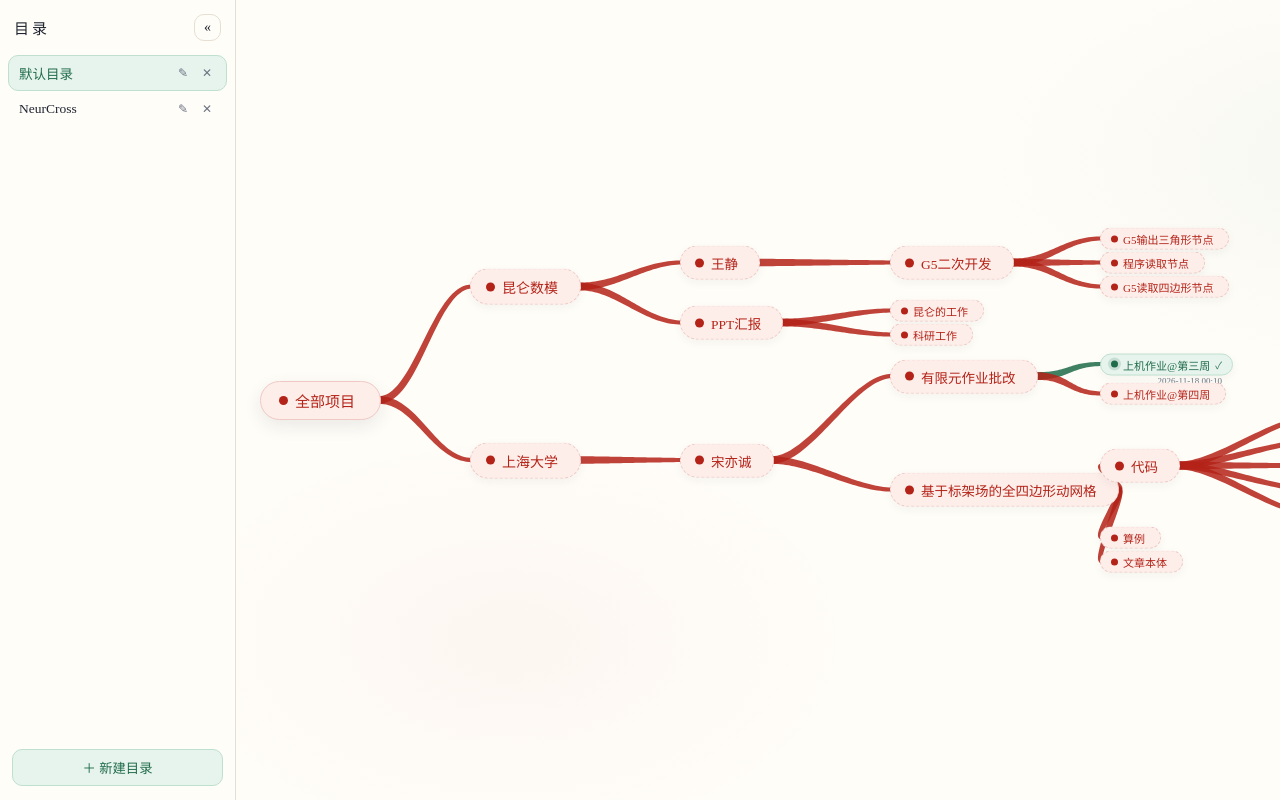
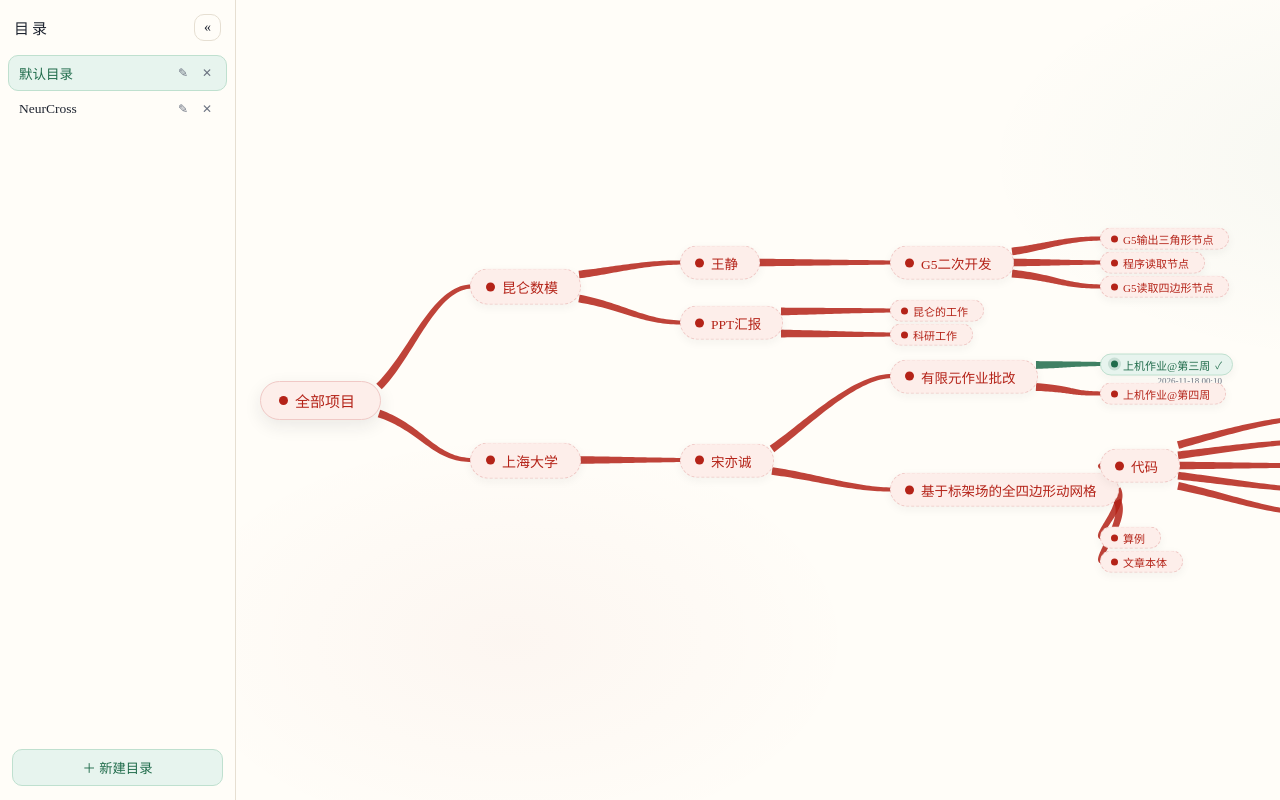
Before and after one commit to wuyuxiangbaba-spec/ToDoList, a plain HTML site: page index.html in a window 1280 px wide. Shown: the top 800 px of the page. Drawn offline with Linux system fonts and the light colour scheme.

Commit message:
Update the published sign-in tracker page.
Replace index.html with the newer HTML so GitHub Pages serves the updated site from main.

Co-authored-by: yuxiang wu <wuyuxiangbaba@gmail.com>

```diff
--- a/index.html
+++ b/index.html
@@ -2127,32 +2127,67 @@
         // 父子分支所占走廊（连线规划时作为软障碍，尽量绕开分支带），
         // 分支 path 用布局坐标直接计算，不为每条边做 DOM 测量
         const branchCorridors = [];
+        // 同一父节点下的兄弟分支一出发就错开，不再共用同一个出发点 + 同一段水平 stem：
+        // 按父节点分组（组内边已按子节点从上到下的布局顺序排列），把各自的接驳点
+        // 沿父块右缘上下分布，并让第一控制点朝各自子节点方向偏移
+        // （c1.y = yStart + α*(y2 - yStart)），向上的孩子一开始就往上离开、
+        // 向下的往下离开，曲线在前半段就分散，色带不会叠成一根粗带。
+        // N==1 时仍用父块垂直中心 from.y + 纯水平 stem，单条线走线与之前完全一致。
+        // 分支带继续用切线法线偏移（cubicRibbon）：父端半宽 BRANCH_HALF_W_PARENT、
+        // 子端半宽 BRANCH_HALF_W_CHILD，宽度不随线长/走向变细；子端水平切线接入。
+        const SIB_ALPHA = 0.32; // c1 朝子节点方向的偏移比例
+        const SIB_MIN_GAP = 2 * BRANCH_HALF_W_PARENT + 2.4; // 出发处色带不重叠的最小起点间距
+        const edgeGroups = new Map();
         for (const e of edges) {
-          const { from, to } = e;
-          const rf = rectByNid.get(from.nid), rt = rectByNid.get(to.nid);
-          if (!rf || !rt) continue;
+          let grp = edgeGroups.get(e.from.nid);
+          if (!grp) edgeGroups.set(e.from.nid, grp = []);
+          grp.push(e);
+        }
+        for (const grp of edgeGroups.values()) {
+          const rf = rectByNid.get(grp[0].from.nid);
+          if (!rf) continue;
+          const targets = grp.map(e => {
+            const rt = rectByNid.get(e.to.nid);
+            return rt ? { x2: rt.x + 2, y2: e.to.y } : null;
+          });
+          const n = grp.length;
+          // 出发点 yStart：N==1 用父块垂直中心（旧行为不变）；
+          // N>=2 优先在父块右缘 [y+pad, y+h-pad] 内均布，高度不够排开时
+          // 宁可略微超出胶囊上下沿，也不挤在中点共用一点
+          let yStarts;
+          if (n === 1) {
+            yStarts = [grp[0].from.y];
+          } else {
+            const pad = 6;
+            let gap = (rf.h - 2 * pad) / (n - 1);
+            if (gap < SIB_MIN_GAP) gap = SIB_MIN_GAP;
+            const cy = grp[0].from.y;
+            yStarts = grp.map((_, i) => cy + (i - (n - 1) / 2) * gap);
+          }
+          grp.forEach((e, i) => {
+            const tgt = targets[i];
+            if (!tgt) return;
             const x1 = rf.x + rf.w - 2;
-          const y1 = from.y;
-          const x2 = rt.x + 2;
-          const y2 = to.y;
+            const y1 = yStarts[i];
+            const { x2, y2 } = tgt;
 
             branchCorridors.push(rlRect(
               Math.min(x1, x2), Math.min(y1, y2),
               Math.max(1, Math.abs(x2 - x1)), Math.max(1, Math.abs(y2 - y1))
             ));
 
-          // 分支带用切线法线偏移（cubicRibbon）：父端半宽 BRANCH_HALF_W_PARENT、
-          // 子端半宽 BRANCH_HALF_W_CHILD，沿 t 平滑收束，长短/走向不同粗细一致
-          // 水平段统一且尽量短：父节点右边先伸出固定短水平段，再弯曲接向子节点，
-          // 不再按 dx 的 0.52 / 0.45 比例把控制点拉远
             const stem = Math.max(10, Math.min(BRANCH_STEM, (x2 - x1) * 0.5));
-          const cx1 = x1 + stem;
+            // 多兄弟时给略微不同的 stem（±14%），进一步避免前段控制点重合
+            const stemI = n >= 2 ? stem * (1 + 0.14 * (i / (n - 1) - 0.5) * 2) : stem;
+            const cx1 = x1 + stemI;
+            const cy1 = n >= 2 ? y1 + SIB_ALPHA * (y2 - y1) : y1;
             const cx2 = x2 - stem;
 
             e.d = cubicRibbon(
-            { x: x1, y: y1 }, { x: cx1, y: y1 }, { x: cx2, y: y2 }, { x: x2, y: y2 },
+              { x: x1, y: y1 }, { x: cx1, y: cy1 }, { x: cx2, y: y2 }, { x: x2, y: y2 },
               BRANCH_HALF_W_PARENT, BRANCH_HALF_W_CHILD
             );
+          });
         }
 
         layoutCache = {
```
Lines whose indentation alone changed are shown as unchanged.
